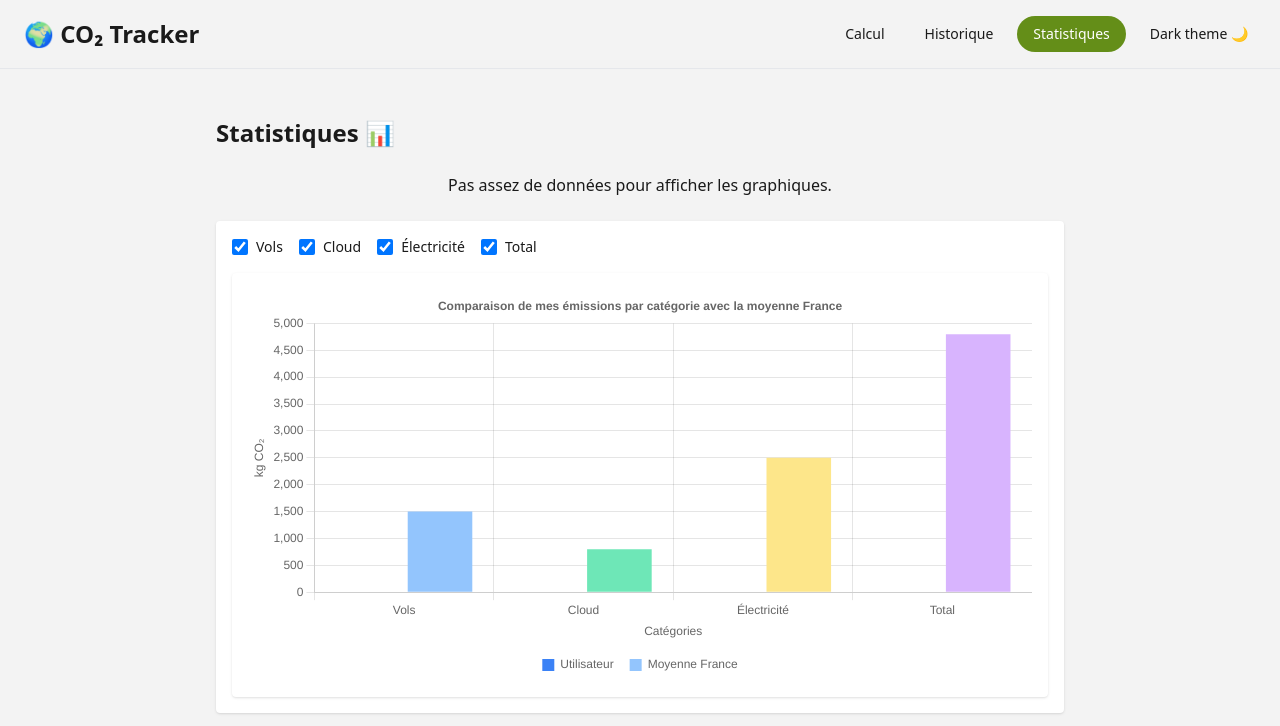
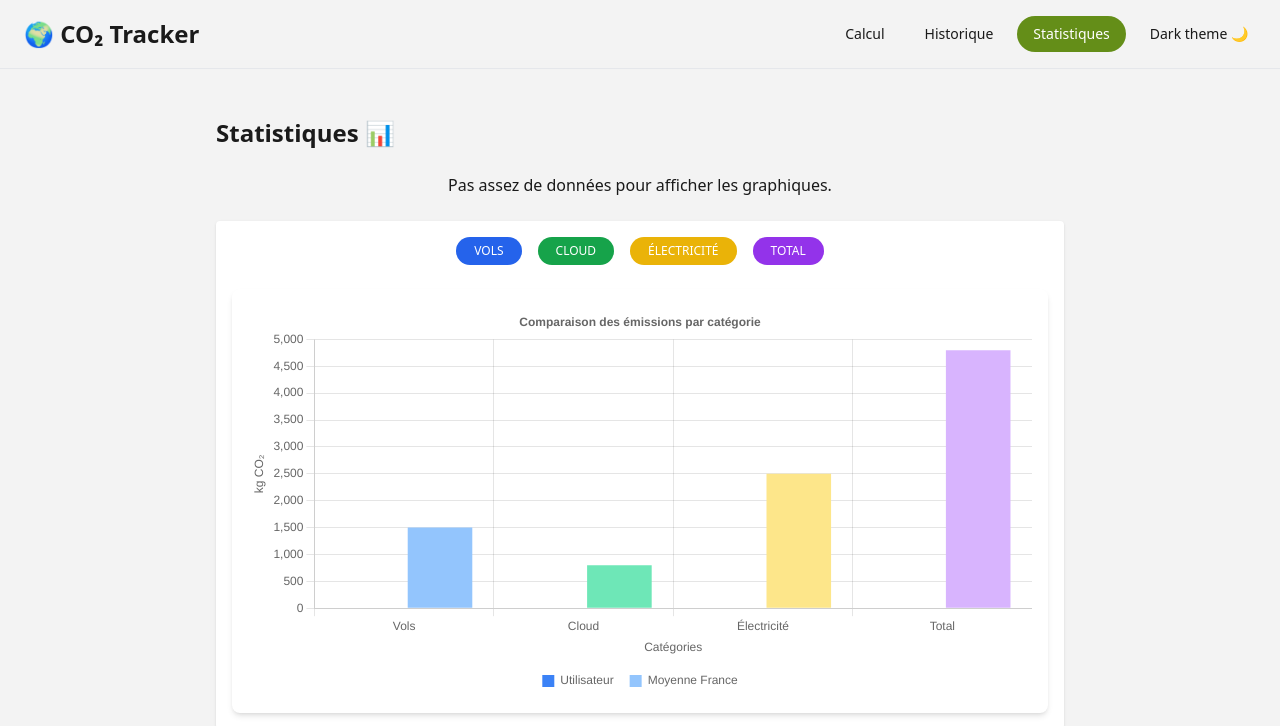
Before and after one commit to LouisHM/devWebProject-efrei2025, a Vue app: page /stats in a window 1280 px wide. Shown: the top 726 px of the page. Built offline with nearby package versions, Linux system fonts and the light colour scheme.

Commit message:
Enhance AverageComparisonChart layout and styling for improved user interaction and visual clarity

```diff
--- a/src/components/AverageComparisonChart.vue
+++ b/src/components/AverageComparisonChart.vue
@@ -1,43 +1,91 @@
 <!-- src/components/AverageComparisonChart.vue -->
 <template>
-  <div class="space-y-4">
-    <!-- Cases à cocher pour afficher/cacher chaque catégorie -->
-    <div class="flex flex-wrap gap-4">
-      <label class="inline-flex items-center">
+  <div class="space-y-6">
+    <!-- Section "pills" centrée -->
+    <div class="flex justify-center space-x-4 flex-wrap">
+      <!-- Vols -->
+      <label class="relative inline-flex items-center cursor-pointer select-none">
         <input
           type="checkbox"
           v-model="showCategories.flight"
-          class="form-checkbox h-4 w-4 text-blue-500"
+          class="absolute opacity-0 w-0 h-0 peer"
         />
-        <span class="ml-2 text-sm">Vols</span>
+        <span
+          class="
+            px-4 py-1 rounded-full transition-colors duration-200
+            bg-transparent border-2 border-blue-600 text-blue-600
+            peer-checked:bg-blue-600 peer-checked:text-white peer-checked:border-transparent
+            hover:bg-blue-100 dark:hover:bg-blue-900
+            text-xs font-medium uppercase
+          "
+        >
+          Vols
+        </span>
       </label>
-      <label class="inline-flex items-center">
+
+      <!-- Cloud -->
+      <label class="relative inline-flex items-center cursor-pointer select-none">
         <input
           type="checkbox"
           v-model="showCategories.cloud"
-          class="form-checkbox h-4 w-4 text-green-500"
+          class="absolute opacity-0 w-0 h-0 peer"
         />
-        <span class="ml-2 text-sm">Cloud</span>
+        <span
+          class="
+            px-4 py-1 rounded-full transition-colors duration-200
+            bg-transparent border-2 border-green-600 text-green-600
+            peer-checked:bg-green-600 peer-checked:text-white peer-checked:border-transparent
+            hover:bg-green-100 dark:hover:bg-green-900
+            text-xs font-medium uppercase
+          "
+        >
+          Cloud
+        </span>
       </label>
-      <label class="inline-flex items-center">
+
+      <!-- Électricité -->
+      <label class="relative inline-flex items-center cursor-pointer select-none">
         <input
           type="checkbox"
           v-model="showCategories.custom"
-          class="form-checkbox h-4 w-4 text-yellow-500"
+          class="absolute opacity-0 w-0 h-0 peer"
         />
-        <span class="ml-2 text-sm">Électricité</span>
+        <span
+          class="
+            px-4 py-1 rounded-full transition-colors duration-200
+            bg-transparent border-2 border-yellow-500 text-yellow-500
+            peer-checked:bg-yellow-500 peer-checked:text-white peer-checked:border-transparent
+            hover:bg-yellow-100 dark:hover:bg-yellow-900
+            text-xs font-medium uppercase
+          "
+        >
+          Électricité
+        </span>
       </label>
-      <label class="inline-flex items-center">
+
+      <!-- Total -->
+      <label class="relative inline-flex items-center cursor-pointer select-none">
         <input
           type="checkbox"
           v-model="showCategories.total"
-          class="form-checkbox h-4 w-4 text-purple-500"
+          class="absolute opacity-0 w-0 h-0 peer"
         />
-        <span class="ml-2 text-sm">Total</span>
+        <span
+          class="
+            px-4 py-1 rounded-full transition-colors duration-200
+            bg-transparent border-2 border-purple-600 text-purple-600
+            peer-checked:bg-purple-600 peer-checked:text-white peer-checked:border-transparent
+            hover:bg-purple-100 dark:hover:bg-purple-900
+            text-xs font-medium uppercase
+          "
+        >
+          Total
+        </span>
       </label>
     </div>
 
-    <div class="bg-white dark:bg-dark p-4 rounded shadow">
+    <!-- Graphique à barres -->
+    <div class="bg-white dark:bg-dark p-4 rounded-lg shadow-md">
       <Bar :data="chartData" :options="chartOptions" />
     </div>
   </div>
@@ -56,7 +104,7 @@ import {
   LinearScale,
 } from "chart.js";
 
-// On enregistre tout ce qu'il faut pour <Bar>
+// Enregistrement des plugins nécessaires pour <Bar>
 ChartJS.register(Title, Tooltip, Legend, BarElement, CategoryScale, LinearScale);
 
 const props = defineProps<{
@@ -65,13 +113,14 @@ const props = defineProps<{
   customTotal: number;
 }>();
 
-// Moyennes France codées en dur (en kg CO₂)
+// Moyennes France codées en dur (kg CO₂)
 const FRANCE_AVERAGE = {
   flight: 1500,
   cloud: 800,
   custom: 2500,
 };
 
+// Totaux utilisateur calculés
 const userTotals = computed(() => ({
   flight: props.flightTotal,
   cloud: props.cloudTotal,
@@ -79,14 +128,16 @@ const userTotals = computed(() => ({
   total: props.flightTotal + props.cloudTotal + props.customTotal,
 }));
 
+// Moyennes France calculées
 const franceTotals = computed(() => ({
   flight: FRANCE_AVERAGE.flight,
   cloud: FRANCE_AVERAGE.cloud,
   custom: FRANCE_AVERAGE.custom,
-  total: FRANCE_AVERAGE.flight + FRANCE_AVERAGE.cloud + FRANCE_AVERAGE.custom,
+  total:
+    FRANCE_AVERAGE.flight + FRANCE_AVERAGE.cloud + FRANCE_AVERAGE.custom,
 }));
 
-// Cases cochées
+// Gestion des cases cochées
 const showCategories = ref({
   flight: true,
   cloud: true,
@@ -94,10 +145,11 @@ const showCategories = ref({
   total: true,
 });
 
+// Liste des catégories
 const allCategories = ["flight", "cloud", "custom", "total"] as const;
 type Cat = typeof allCategories[number];
 
-// Labels pour l’axe X
+// Libellés pour l’axe X
 const categoryLabels: Record<Cat, string> = {
   flight: "Vols",
   cloud: "Cloud",
@@ -105,37 +157,46 @@ const categoryLabels: Record<Cat, string> = {
   total: "Total",
 };
 
-// Couleurs codées en dur (hex) pour l’utilisateur
+// Couleurs « Utilisateur » codées en dur (hex)
 const USER_COLORS: Record<Cat, string> = {
   flight: "#3b82f6", // bleu
-  cloud: "#10b981",  // vert
+  cloud: "#10b981", // vert
   custom: "#f59e0b", // jaune
-  total: "#8b5cf6",  // violet
+  total: "#8b5cf6", // violet
 };
 
-// Couleurs “moyennes France” codées en dur (teintes plus claires)
+// Couleurs « Moyenne France » codées en dur (teintes plus claires)
 const AVG_COLORS: Record<Cat, string> = {
-  flight: "#93c5fd",     // bleu clair
-  cloud: "#6ee7b7",      // vert clair
-  custom: "#fde68a",     // jaune clair
-  total: "#d8b4fe",      // violet clair
+  flight: "#93c5fd", // bleu clair
+  cloud: "#6ee7b7", // vert clair
+  custom: "#fde68a", // jaune clair
+  total: "#d8b4fe", // violet clair
 };
 
-// On ne garde que les catégories cochées
+// Catégories à afficher (uniquement celles cochées)
 const visibleCats = computed(() =>
   allCategories.filter((c) => showCategories.value[c])
 );
 
-// Étiquettes X
+// Labels X dynamiques
 const labels = computed(() => visibleCats.value.map((c) => categoryLabels[c]));
 
-// Données utilisateur et moyenne France
-const dataUser = computed(() => visibleCats.value.map((c) => userTotals.value[c]));
-const dataAvg = computed(() => visibleCats.value.map((c) => franceTotals.value[c]));
+// Données utilisateur (par catégorie)
+const dataUser = computed(() =>
+  visibleCats.value.map((c) => userTotals.value[c])
+);
+// Données moyenne France (par catégorie)
+const dataAvg = computed(() =>
+  visibleCats.value.map((c) => franceTotals.value[c])
+);
 
-// Couleurs pour chaque série
-const userBarColors = computed(() => visibleCats.value.map((c) => USER_COLORS[c]));
-const avgBarColors = computed(() => visibleCats.value.map((c) => AVG_COLORS[c]));
+// Couleurs des barres pour chaque série
+const userBarColors = computed(() =>
+  visibleCats.value.map((c) => USER_COLORS[c])
+);
+const avgBarColors = computed(() =>
+  visibleCats.value.map((c) => AVG_COLORS[c])
+);
 
 // Construction des données Chart.js
 const chartData = computed(() => ({
@@ -154,6 +215,7 @@ const chartData = computed(() => ({
   ],
 }));
 
+// Options Chart.js
 const chartOptions = {
   responsive: true,
   plugins: {
@@ -163,7 +225,7 @@ const chartOptions = {
     },
     title: {
       display: true,
-      text: "Comparaison de mes émissions par catégorie avec la moyenne France",
+      text: "Comparaison des émissions par catégorie",
     },
     tooltip: { mode: "index" as const, intersect: false },
   },
@@ -182,5 +244,5 @@ const chartOptions = {
 </script>
 
 <style scoped>
-/* Pas de styles particuliers, tout est géré en dur dans le script */
+/* Aucun style additionnel : tout est géré via classes Tailwind */
 </style>
```
